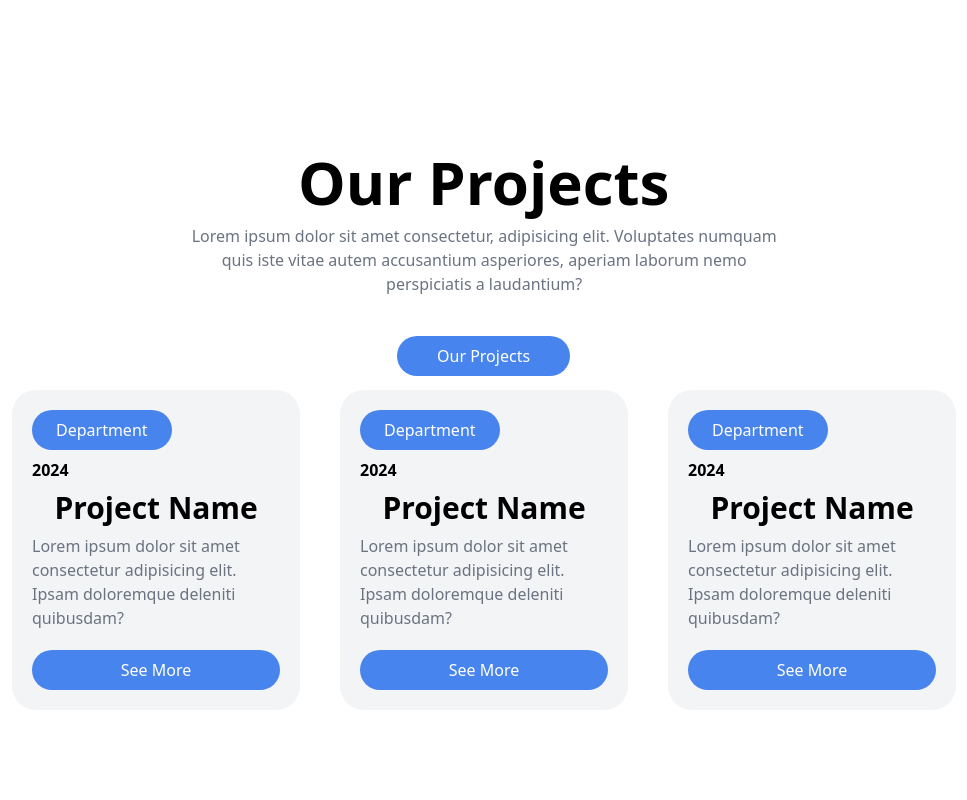
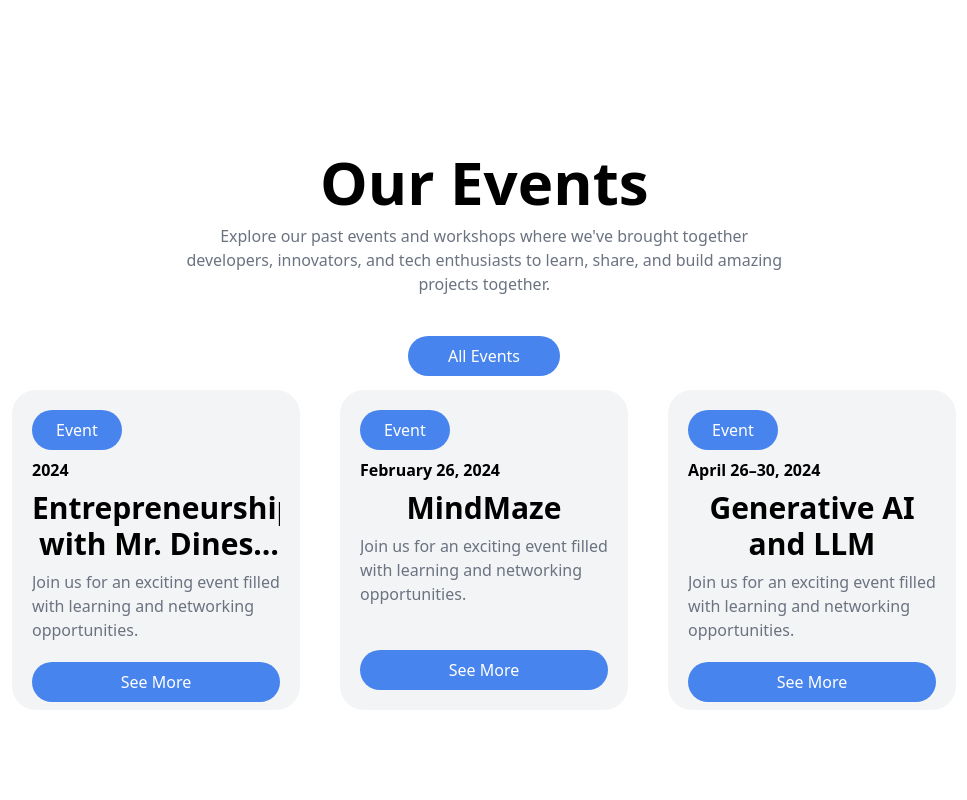
Before and after one commit to omkarkhot0500/Project, a React (Vite) app in the folder frontend/: page /home in a window 1280 px wide. Shown: the part 1460-2260 px from the top of the page, without its empty margins (156-1123 px from the left). Built offline with nearby package versions, Linux system fonts and the light colour scheme.

Commit message:
Home page update

```diff
--- /dev/null
+++ b/frontend/src/components/HomeComponents/OurEvents.jsx
@@ -0,0 +1,61 @@
+import React from "react";
+import { useNavigate } from "react-router-dom";
+import { current, previous } from "../../TeamData/EventData";
+
+const OurEvents = () => {
+  const navigate = useNavigate();
+
+  const handleSeeMore = (eventId) => {
+    navigate(`/event-details/${eventId}`);
+  };
+
+  return (
+    <div className="flex justify-center items-center flex-col">
+      <div className="w-[80%] flex flex-col justify-center items-center">
+        <h1 className="text-6xl font-semibold mt-6 projectsAnim">
+          Our Events
+        </h1>
+        <p className="w-[60%] text-gray-500 text-center mt-3 mb-10 projectsAnim">
+          Explore our past events and workshops where we've brought together
+          developers, innovators, and tech enthusiasts to learn, share, and
+          build amazing projects together.
+        </p>
+
+        <button
+          className="px-10 py-2 bg-gdsc-blue text-white rounded-3xl hover:opacity-90 transition-all projectsAnim mb-3.5"
+          onClick={() => navigate("/events")}
+        >
+          All Events
+        </button>
+
+        {/* Desktop View Only */}
+        <div className="lg:block hidden w-full overflow-hidden">
+          <div className="grid grid-cols-3 mx-10 gap-10 projectsAnim1">
+            {previous.slice(0, 3).map((event, index) => (
+              <div key={event.id || index} className="card bg-gray-100 rounded-3xl p-5 flex flex-col h-80">
+                <div className="flex-grow">
+                  <button className="px-6 py-2 bg-gdsc-blue rounded-3xl text-white">
+                    {event.category || event.department || "Event"}
+                  </button>
+                  <h2 className="font-bold mt-2">{event.year || event.date || "2024"}</h2>
+                  <h1 className="font-bold text-3xl mt-2 line-clamp-2">{event.name || event.title}</h1>
+                  <p className="text-gray-500 mt-2 line-clamp-3">
+                    {event.description || event.summary || "Join us for an exciting event filled with learning and networking opportunities."}
+                  </p>
+                </div>
+                <button
+                  className="w-full bg-gdsc-blue text-white rounded-3xl py-2 mt-5 hover:opacity-90 transition-all"
+                  onClick={() => handleSeeMore(event.id || index)}
+                >
+                  See More
+                </button>
+              </div>
+            ))}
+          </div>
+        </div>
+      </div>
+    </div>
+  );
+};
+
+export default OurEvents;
--- a/frontend/src/components/HomeComponents/OurProjects.jsx
+++ /dev/null
@@ -1,51 +0,0 @@
-import React from "react";
-import { useNavigate } from "react-router-dom";
-
-const OurProjects = () => {
-  const navigate = useNavigate();
-  return (
-    <div className="flex justify-center items-center flex-col">
-      <div className="w-[80%] flex flex-col justify-center items-center">
-        <h1 className="text-6xl font-semibold mt-6 projectsAnim">
-          Our Projects
-        </h1>
-        <p className="w-[60%] text-gray-500 text-center mt-3 mb-10 projectsAnim">
-          Lorem ipsum dolor sit amet consectetur, adipisicing elit. Voluptates
-          numquam quis iste vitae autem accusantium asperiores, aperiam laborum
-          nemo perspiciatis a laudantium?
-        </p>
-
-        <button
-          className="px-10 py-2 bg-gdsc-blue text-white rounded-3xl hover:opacity-90 transition-all projectsAnim mb-3.5"
-          onClick={() => navigate("/projects")}
-        >
-          Our Projects
-        </button>
-
-        {/* Desktop View Only */}
-        <div className="lg:block hidden w-full overflow-hidden">
-          <div className="grid grid-cols-3 mx-10 gap-10 projectsAnim1">
-            {[...Array(3)].map((_, idx) => (
-              <div key={idx} className="card bg-gray-100 rounded-3xl p-5">
-                <button className="px-6 py-2 bg-gdsc-blue rounded-3xl text-white">
-                  Department
-                </button>
-                <h2 className="font-bold mt-2">2024</h2>
-                <h1 className="font-bold text-3xl mt-2">Project Name</h1>
-                <p className="text-gray-500 mt-2">
-                  Lorem ipsum dolor sit amet consectetur adipisicing elit. Ipsam
-                  doloremque deleniti quibusdam?
-                </p>
-                <button className="w-full bg-gdsc-blue text-white rounded-3xl py-2 mt-5">
-                  See More
-                </button>
-              </div>
-            ))}
-          </div>
-        </div>
-      </div>
-    </div>
-  );
-};
-
-export default OurProjects;
--- a/frontend/src/components/Navbar.jsx
+++ b/frontend/src/components/Navbar.jsx
@@ -94,7 +94,7 @@ const Navbar = () => {
         {/* Desktop Menu */}
         <div className="hidden md:flex gap-6 lg:gap-10 items-center">
           {[
-            { name: "PROJECTS", path: "/projects" },
+            // { name: "PROJECTS", path: "/projects" },
             { name: "EVENTS", path: "/events" },
             { name: "TEAM", path: "/team" },
           ].map((item) => (
--- a/frontend/src/pages/Events.jsx
+++ b/frontend/src/pages/Events.jsx
@@ -4,7 +4,7 @@ import Navbar from "../components/Navbar";
 import Footer from "../components/Footer";
 import backgroundImage from "../assets/eventbg.svg";
 import EventsAndGallery from "../components/EventPage/Header";
-import { current, previous } from "../TeamData/EventData.js";
+import { current, previous } from "../TeamData/EventData";
 import Infi from "../components/EventPage/Infi";
 import MidInfi from "../components/EventPage/MidInfi";
 import { Code } from "lucide-react";
@@ -14,7 +14,6 @@ function Card({ type, name, date, desc, img, id }) {
   const navigate = useNavigate();
 
   const handleCardClick = () => {
-    // Navigate to detail page with the card data
     navigate(`/detail/${id}`, {
       state: {
         type,
--- a/frontend/src/pages/Home.jsx
+++ b/frontend/src/pages/Home.jsx
@@ -1,8 +1,8 @@
 import React from 'react'
 import HeroSection from '../components/HomeComponents/HeroSection'
 import AboutUs from '../components/HomeComponents/AboutUs'
-import OurProjects from '../components/HomeComponents/OurProjects'
 import Form from '../components/HomeComponents/Form'
+import OurEvents from '../components/HomeComponents/OurEvents'
 
 const Home = () => {
   return (
@@ -16,7 +16,7 @@ const Home = () => {
       </section>
 
       <section className="w-full py-10 md:py-16 lg:py-20">
-        <OurProjects />
+        <OurEvents />
       </section>
 
       {/* <div className=" mt-28 h-[100vh]">
```
